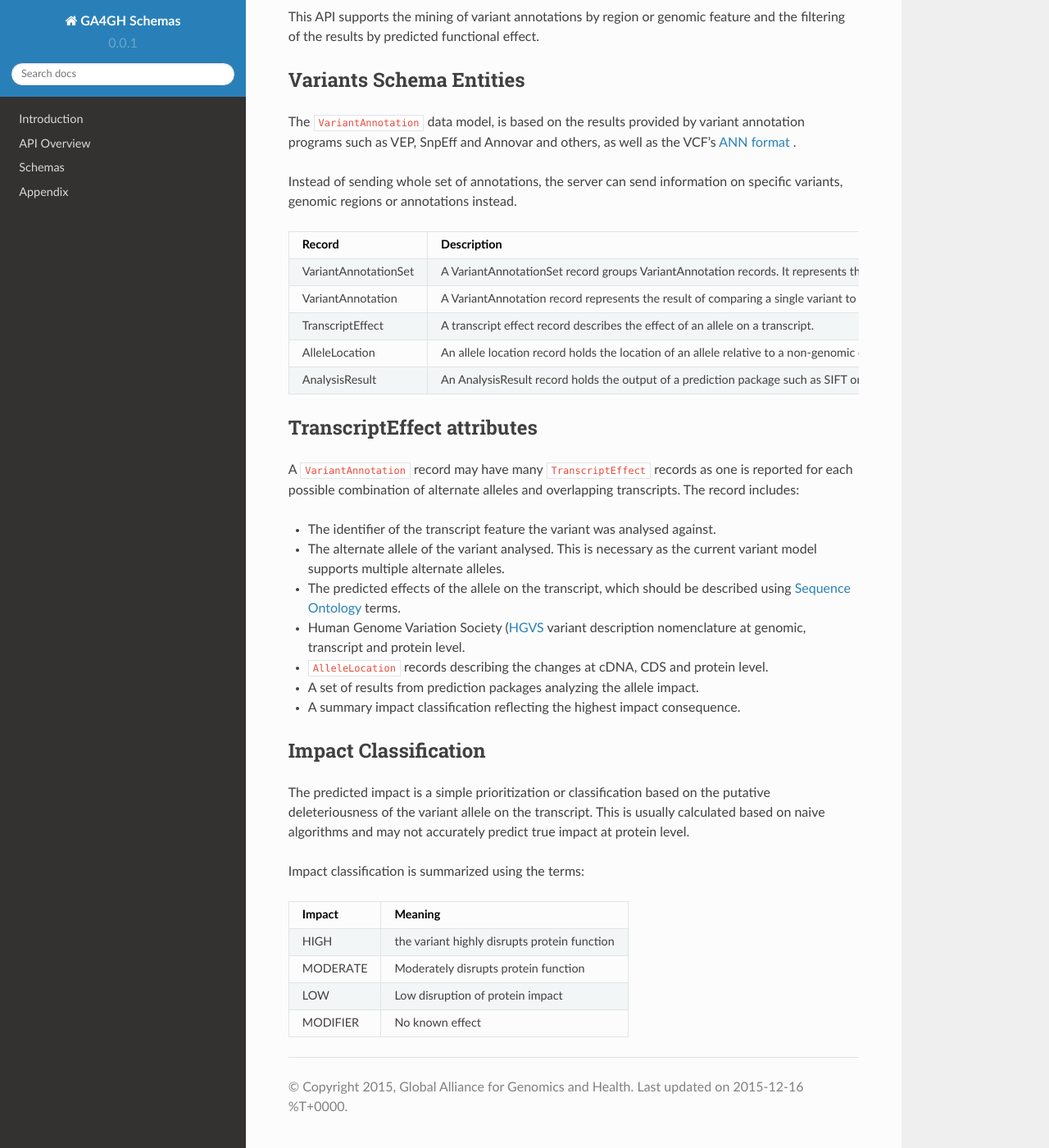
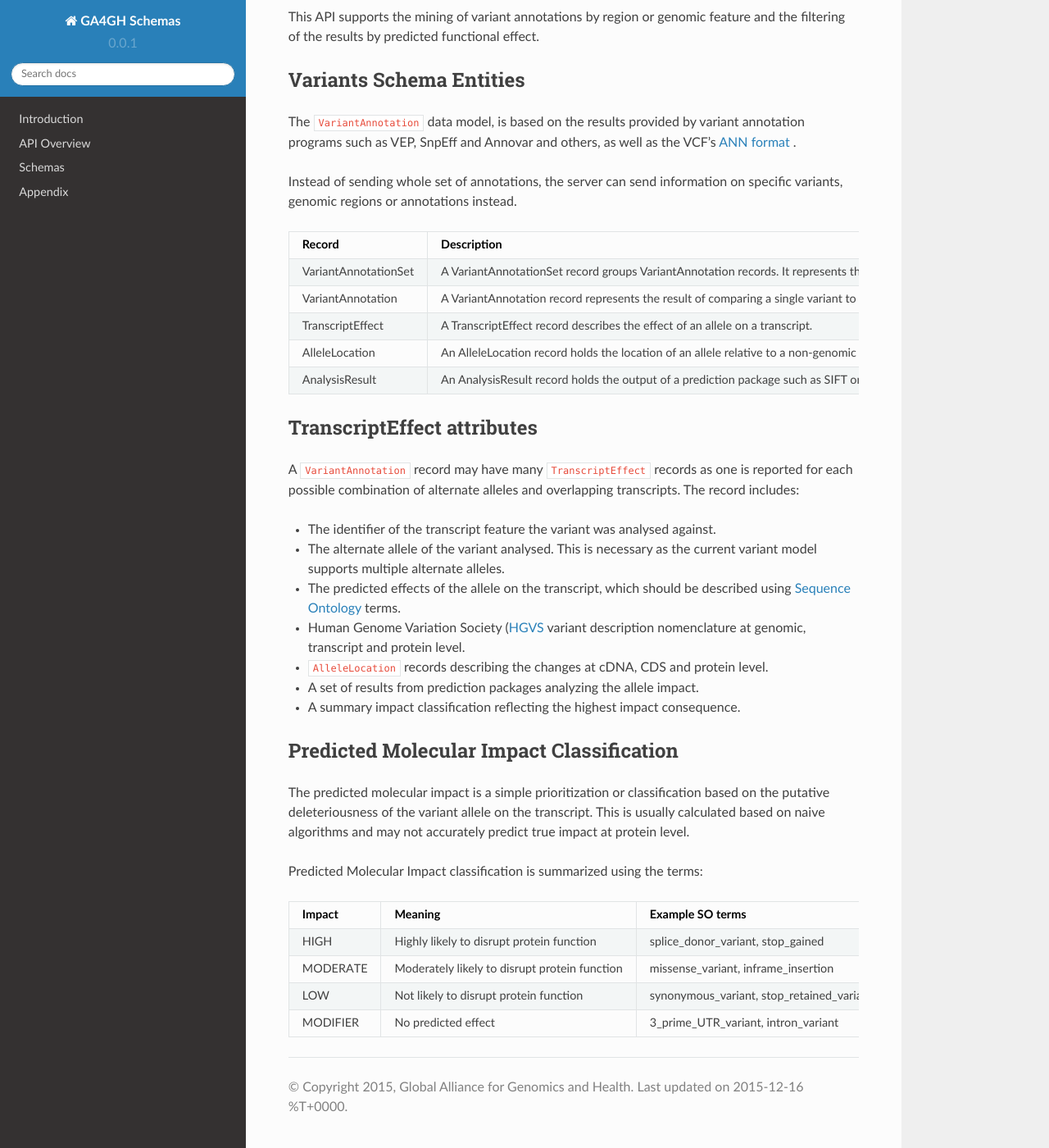
Before and after one commit to ga4gh/ga4gh-schemas, a Sphinx documentation site: the page built from doc/source/api/alleleAnnotations.rst, in a window 1280 px wide and 1400 px high, scrolled down 375 px. Shown: the whole window at 82% size. Built offline with Sphinx 7.4.7 and the Read the Docs theme 2.0.0, drawn with Linux system fonts in a browser that asks for light colours.

Commit message:
expand impact description

```diff
--- a/doc/source/api/alleleAnnotations.rst
+++ b/doc/source/api/alleleAnnotations.rst
@@ -36,9 +36,9 @@ on specific variants, genomic regions or annotations instead.
 | VariantAnnotation   | A VariantAnnotation record represents the result of comparing a single variant to the set of reference data. It     |
 |                     | contains structured sub-records and a flexible key-value pair ‘info’ field.                                         |
 +---------------------+---------------------------------------------------------------------------------------------------------------------+
-| TranscriptEffect    | A transcript effect record describes the effect of an allele on a transcript.                                       |
+| TranscriptEffect    | A TranscriptEffect record describes the effect of an allele on a transcript.                                        |
 +---------------------+---------------------------------------------------------------------------------------------------------------------+
-| AlleleLocation      | An allele location record holds the location of an allele relative to a non-genomic coordinate system such as a CDS |
+| AlleleLocation      | An AlleleLocation record holds the location of an allele relative to a non-genomic coordinate system such as a CDS  |
 |                     | or protein. It holds the reference and alternate sequence where appropriate                                         |
 +---------------------+---------------------------------------------------------------------------------------------------------------------+
 | AnalysisResult      | An AnalysisResult record holds the output of a prediction package such as SIFT on a specific allele.                |
@@ -60,24 +60,24 @@ transcripts. The record includes:
 * A set of results from prediction packages analyzing the allele impact.
 * A summary impact classification reflecting the highest impact consequence.
 
-Impact Classification
-@@@@@@@@@@@@@@@@@@@@@
+Predicted Molecular Impact Classification
+@@@@@@@@@@@@@@@@@@@@@@@@@@@@@@@@@@@@@@@@@
 
-The predicted impact is a simple prioritization or classification based on the
-putative deleteriousness of the variant allele on the transcript. This is usually
-calculated based on naive algorithms and may not accurately predict true impact
-at protein level.
+The predicted molecular impact is a simple prioritization or classification based
+on the putative deleteriousness of the variant allele on the transcript. This is
+usually calculated based on naive algorithms and may not accurately predict true
+impact at protein level.
 
-Impact classification is summarized using the terms:
+Predicted Molecular Impact classification is summarized using the terms:
 
-+----------+----------------------------------------------+
-| Impact   | Meaning                                      |
-+==========+==============================================+
-| HIGH     | the variant highly disrupts protein function |
-+----------+----------------------------------------------+
-| MODERATE | Moderately disrupts protein function         |
-+----------+----------------------------------------------+
-| LOW      | Low disruption of protein impact             |
-+----------+----------------------------------------------+
-| MODIFIER | No known effect                              |
-+----------+----------------------------------------------+
++----------+-----------------------------------------------+-------------------------------------------+
+| Impact   | Meaning                                       | Example SO terms                          |
++==========+===============================================+===========================================+
+| HIGH     | Highly likely to disrupt protein function     | splice_donor_variant, stop_gained         |
++----------+-----------------------------------------------+-------------------------------------------+
+| MODERATE | Moderately likely to disrupt protein function | missense_variant, inframe_insertion       |
++----------+-----------------------------------------------+-------------------------------------------+
+| LOW      | Not likely to disrupt protein function        | synonymous_variant, stop_retained_variant |
++----------+-----------------------------------------------+-------------------------------------------+
+| MODIFIER | No predicted effect                           | 3_prime_UTR_variant, intron_variant       |
++----------+-----------------------------------------------+-------------------------------------------+
```
